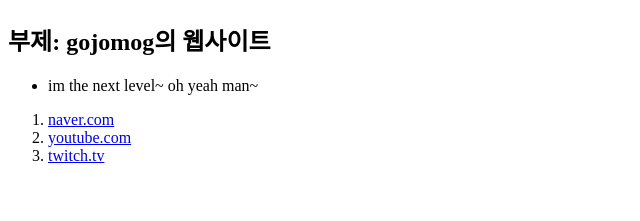
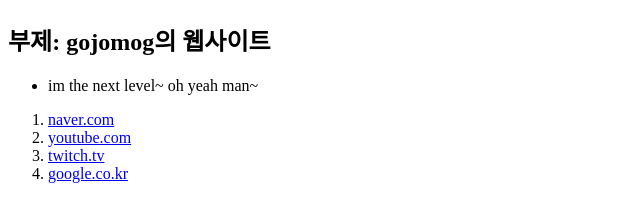
Before and after one commit to gojomog/gojoWeb, a plain HTML site: page index.html in a window 1280 px wide. Shown: the part 67-288 px from the top of the page, without its empty margins (0-640 px from the left). Drawn offline with Linux system fonts and the light colour scheme.

Commit message:
Update index.html

```diff
--- a/index.html
+++ b/index.html
@@ -26,6 +26,10 @@
         <li>
             <a href="https://www.twitch.tv" target="_blank">twitch.tv</a>
         </li>
+
+        <li>
+            <a href="https://google.co.kr" target="_blank">google.co.kr</a>
+        </li>
     </ol>
 
 
```
